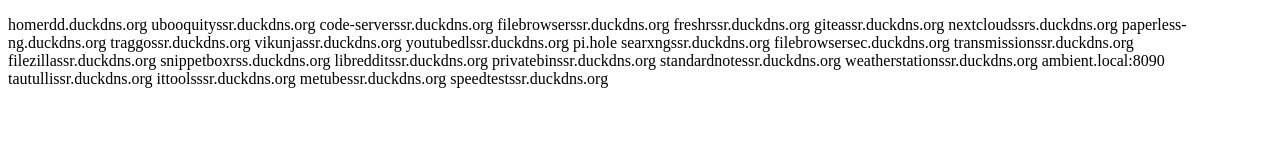
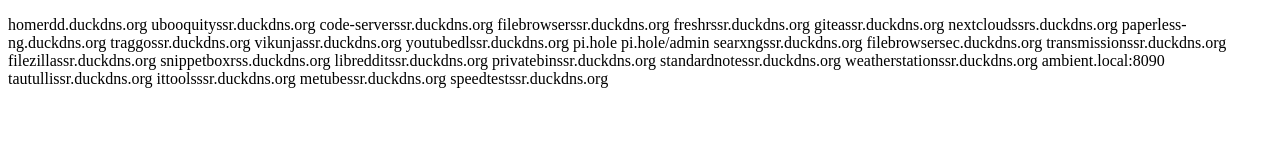
Before and after one commit to xsurgefl7x/proxyBypass, a plain HTML site: page index.html in a window 1280 px wide. Drawn offline with Linux system fonts and the light colour scheme.

Commit message:
Update index.html

```diff
--- a/index.html
+++ b/index.html
@@ -21,6 +21,7 @@
       vikunjassr.duckdns.org
       youtubedlssr.duckdns.org
       pi.hole
+      pi.hole/admin
       searxngssr.duckdns.org
       filebrowsersec.duckdns.org
       transmissionssr.duckdns.org
```
